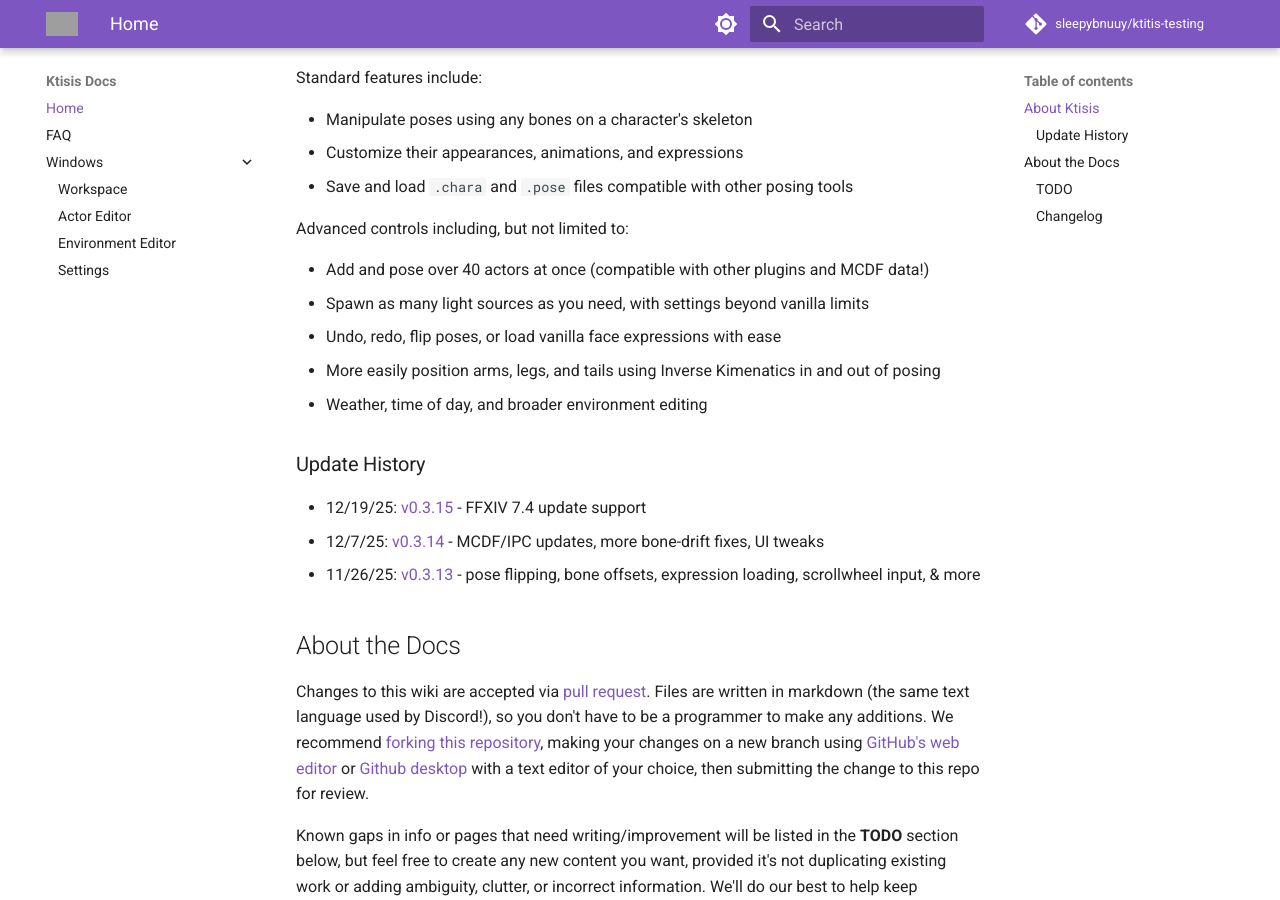
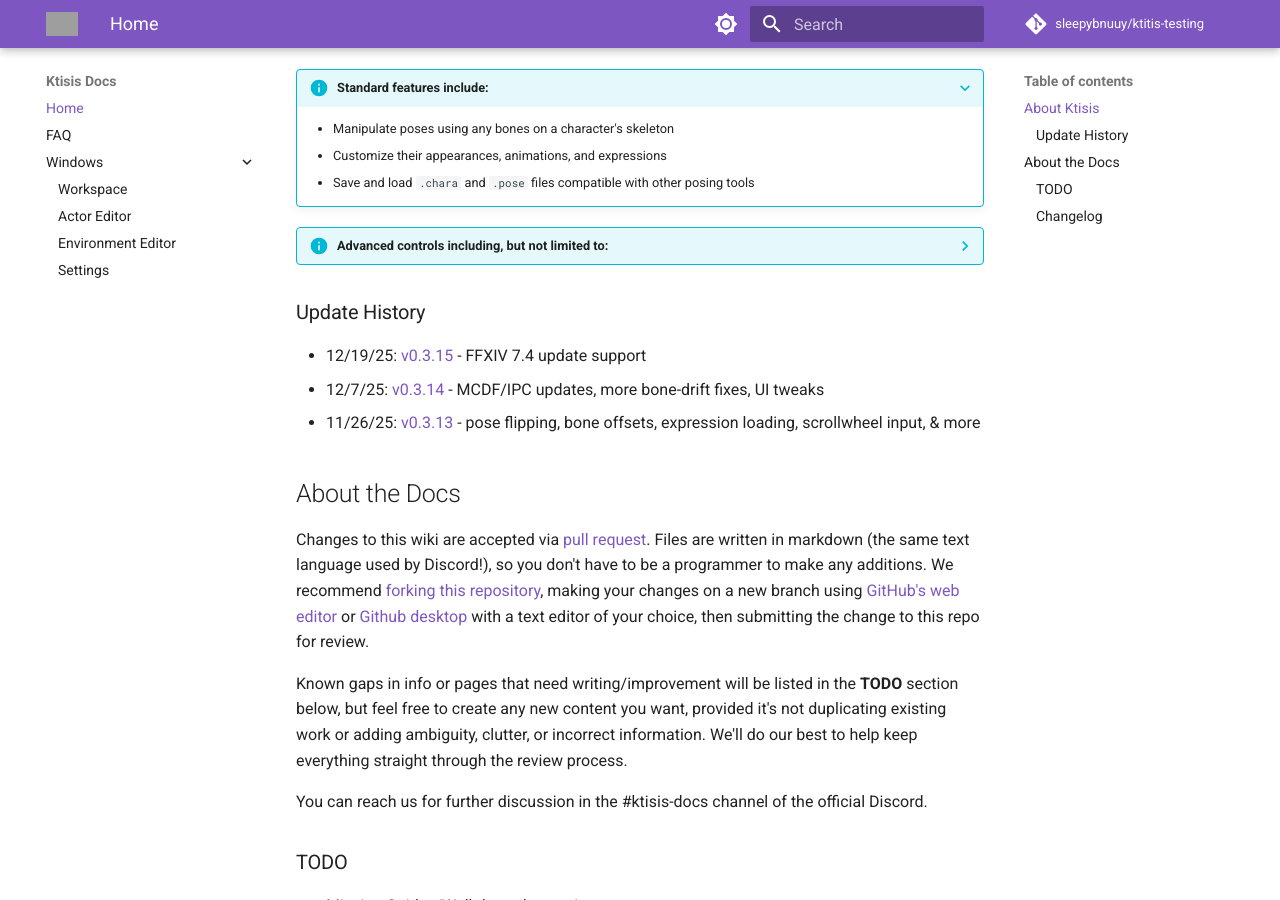
Before and after one commit to sleepybnuuy/ktisis-docs, an MkDocs documentation site: the page built from docs/index.md, in a window 1280 px wide and 900 px high, scrolled down 375 px. Built offline with MkDocs 1.6.1 and Material for MkDocs 9.7.7, drawn with Linux system fonts in a browser that asks for light colours; comment, search, counter and statistics services are not loaded; some of the changed lines change nothing that is shown; grey boxes are pictures that could not be loaded.

Commit message:
markdown extensions

```diff
--- a/docs/index.md
+++ b/docs/index.md
@@ -4,19 +4,19 @@
 ## About Ktisis
 [Ktisis](https://github.com/sleepybnuuy/ktisis-testing) is a robust posing tool that enhances the capabilities of FFXIV's GPose mode. It follows in the footsteps of [CMTool](https://github.com/imchillin/CMTool) and [Anamnesis](https://github.com/imchillin/Anamnesis) to allow users to pose characters with control over individual bones, while also offering a full suite of controls over other aspects of photo or video scene composition.
 
-Standard features include:
+???+ info "Standard features include:"
 
-- Manipulate poses using any bones on a character's skeleton
-- Customize their appearances, animations, and expressions
-- Save and load `.chara` and `.pose` files compatible with other posing tools
+    - Manipulate poses using any bones on a character's skeleton
+    - Customize their appearances, animations, and expressions
+    - Save and load `.chara` and `.pose` files compatible with other posing tools
 
-Advanced controls including, but not limited to:
+??? info "Advanced controls including, but not limited to:"
 
-- Add and pose over 40 actors at once (compatible with other plugins and MCDF data!)
-- Spawn as many light sources as you need, with settings beyond vanilla limits
-- Undo, redo, flip poses, or load vanilla face expressions with ease
-- More easily position arms, legs, and tails using Inverse Kimenatics in and out of posing
-- Weather, time of day, and broader environment editing
+    - Add and pose over 40 actors at once (compatible with other plugins and MCDF data!)
+    - Spawn as many light sources as you need, with settings beyond vanilla limits
+    - Undo, redo, flip poses, or load vanilla face expressions with ease
+    - More easily position arms, legs, and tails using Inverse Kimenatics in and out of posing
+    - Weather, time of day, and broader environment editing
 
 ### Update History
 - 12/19/25: [v0.3.15](https://github.com/ktisis-tools/Ktisis/releases/tag/v0.3.15) - FFXIV 7.4 update support
--- a/mkdocs.yml
+++ b/mkdocs.yml
@@ -24,6 +24,11 @@
   logo: assets/icon.png
   favicon: assets/icon.png
 
+markdown_extensions:
+  - admonition
+  - pymdownx.details
+  - pymdownx.superfences
+
 # any navigable new pages must be added to nav for manual sorting
 nav:
   - Home: index.md
```
